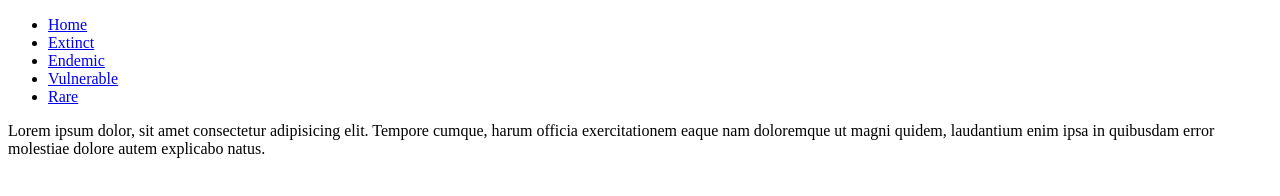
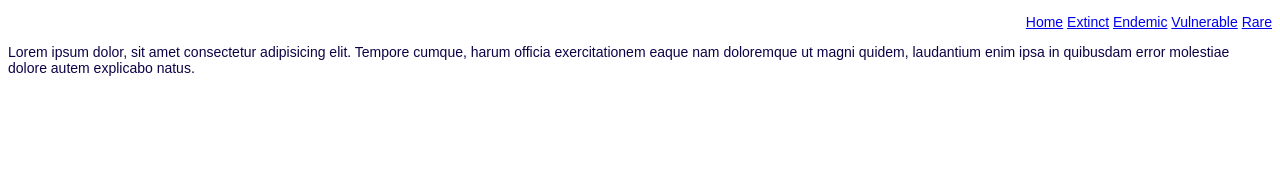
Before and after one commit to yeshbun/Mauritius-Fauna-Flora-, a plain HTML site: page index.html in a window 1280 px wide. Drawn offline with Linux system fonts and the light colour scheme; the site is published under a folder, as on GitHub Pages, so addresses that start at the root find nothing.

Commit message:
Second Commit

```diff
--- a/HomePage/style.css
+++ b/HomePage/style.css
@@ -3,7 +3,6 @@ li {
     display: inline-block;
 
 }
-
 ul {
     text-align: right ;
 }
--- a/HomePage/index.html
+++ b/index.html
@@ -5,17 +5,17 @@
     <meta http-equiv="X-UA-Compatible" content="IE=edge">
     <meta name="viewport" content="width=device-width, initial-scale=1.0">
     <title>Mauritius | Fauna & Flora</title>
-    <link rel="stylesheet" href="/HomePage/style.css" type="text/css">
+    <link rel="stylesheet" href="HomePage/style.css" type="text/css">
 </head>
 <body>
     <header>
         <nav>
             <ul>
-                <li><a href="/HomePage/index.html">Home</a></li>
-                <li><a href="/ExtinctPage/extinct.html">Extinct</a></li>
-                <li><a href="/EndemicPage/endemic.html">Endemic</a></li>
-                <li><a href="/VunerablePage/vulnerable.html">Vulnerable</a></li>
-                <li><a href="/RarePage/rare.html">Rare</a></li>
+                <li><a href="index.html">Home</a></li>
+                <li><a href="ExtinctPage/extinct.html">Extinct</a></li>
+                <li><a href="EndemicPage/endemic.html">Endemic</a></li>
+                <li><a href="VunerablePage/vulnerable.html">Vulnerable</a></li>
+                <li><a href="RarePage/rare.html">Rare</a></li>
             </ul>
         </nav>
     </header>
```
Also changed, not shown: EndemicPage/endemic.html (+11 -0 lines), ExtinctPage/extinct.html (+11 -0 lines), RarePage/rare.html (+12 -1 lines), VunerablePage/vulnerable.html (+11 -0 lines).
